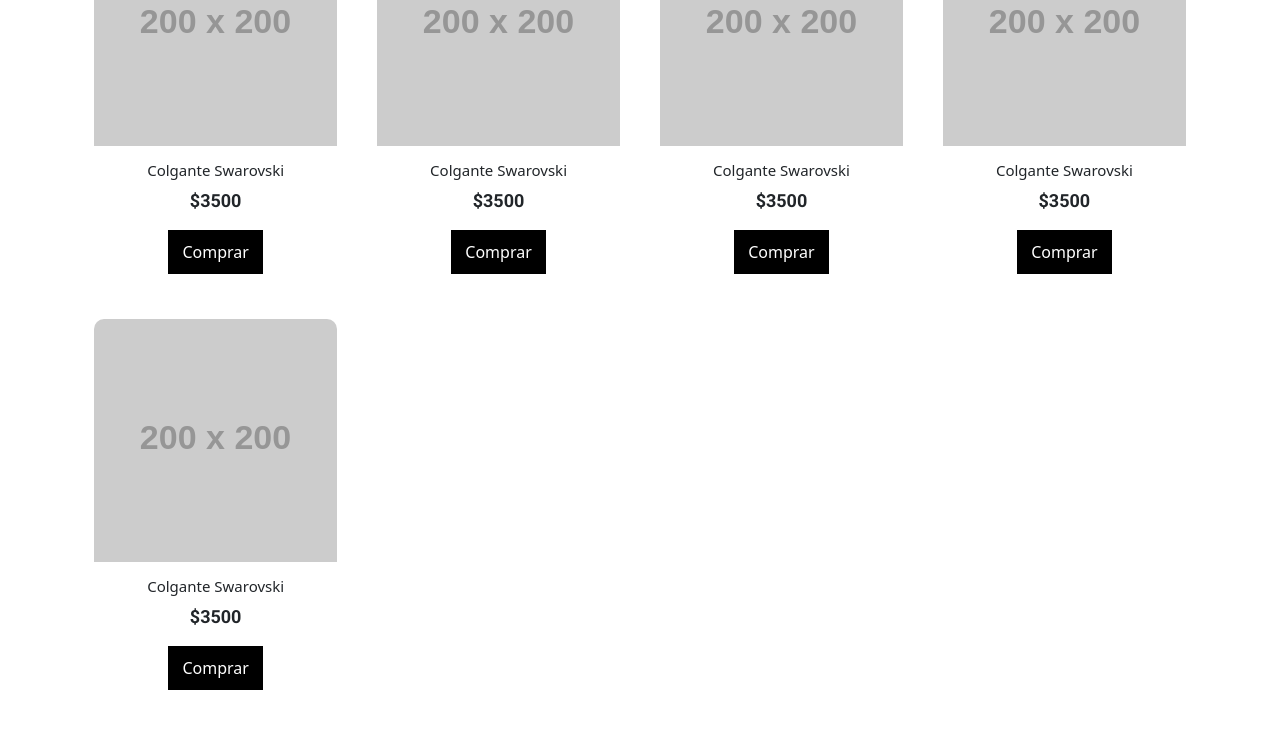
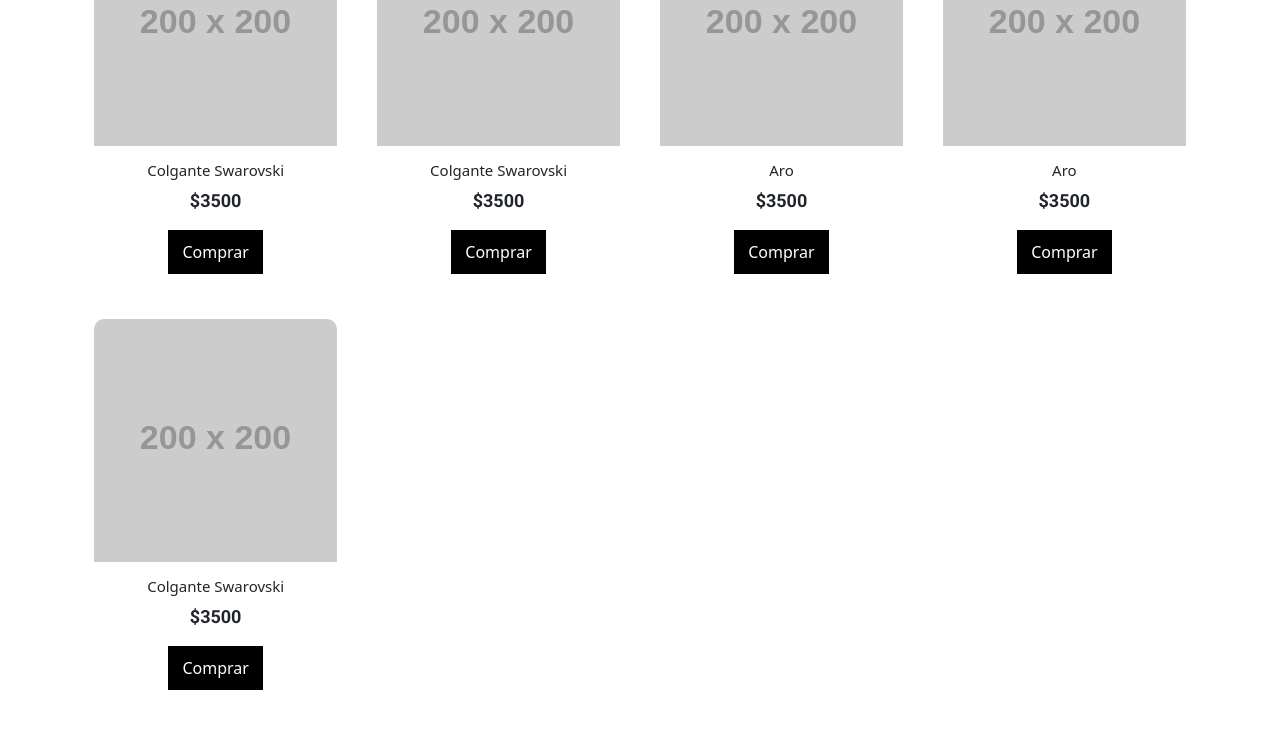
Before and after one commit to NicolasBonfil/PRE-ENTREGA-2-Bonfil, a plain HTML site: page index.html in a window 1280 px wide. Shown: the part 1401-2144 px from the top of the page. Drawn offline with nearby package versions, Linux system fonts and the light colour scheme; placeholder pictures from the web are drawn by us.

Commit message:
Cambie mas nombres

```diff
--- a/index.html
+++ b/index.html
@@ -179,27 +179,27 @@
                     </div>
                     <div class="item">
                         <figure>
-                            <img src="https://dummyimage.com/200x200/000/fff" alt="colgante swarovski">
+                            <img src="https://dummyimage.com/200x200/000/fff" alt="aro">
                         </figure>
                         <div class="infoProducto">
-                            <h5>Colgante Swarovski</h5>
+                            <h5>Aro</h5>
                             <p class="precio">$3500</p>
                             <button>Comprar</button>
                         </div>
                     </div>
                     <div class="item">
                         <figure>
-                            <img src="https://dummyimage.com/200x200/000/fff" alt="colgante swarovski">
+                            <img src="https://dummyimage.com/200x200/000/fff" alt="aro">
                         </figure>
                         <div class="infoProducto">
-                            <h5>Colgante Swarovski</h5>
+                            <h5>Aro</h5>
                             <p class="precio">$3500</p>
                             <button>Comprar</button>
                         </div>
                     </div>
                     <div class="item">
                         <figure>
-                            <img src="https://dummyimage.com/200x200/000/fff" alt="colgante swarovski">
+                            <img src="https://dummyimage.com/200x200/000/fff" alt="pulsera">
                         </figure>
                         <div class="infoProducto">
                             <h5>Colgante Swarovski</h5>
```
